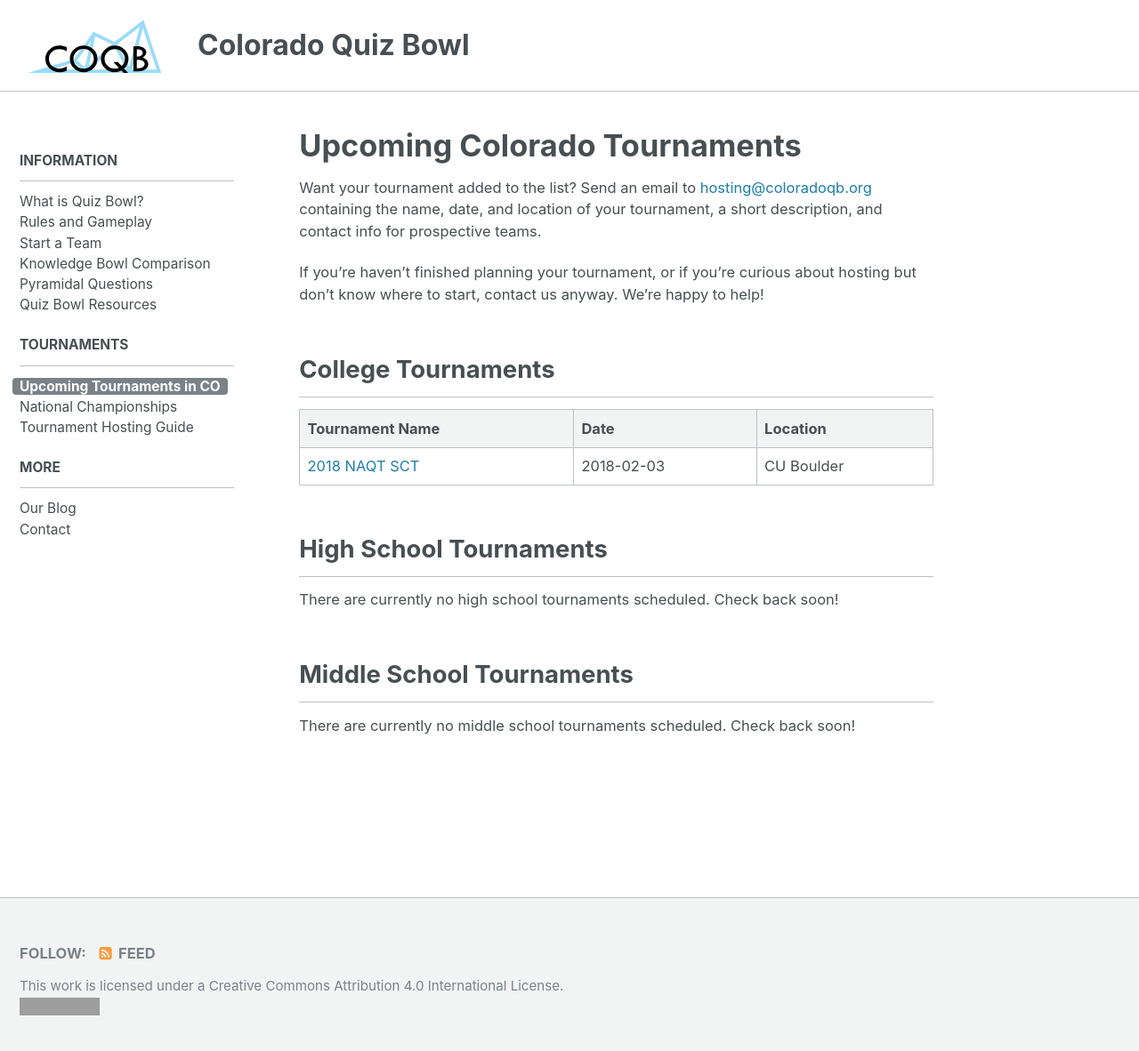
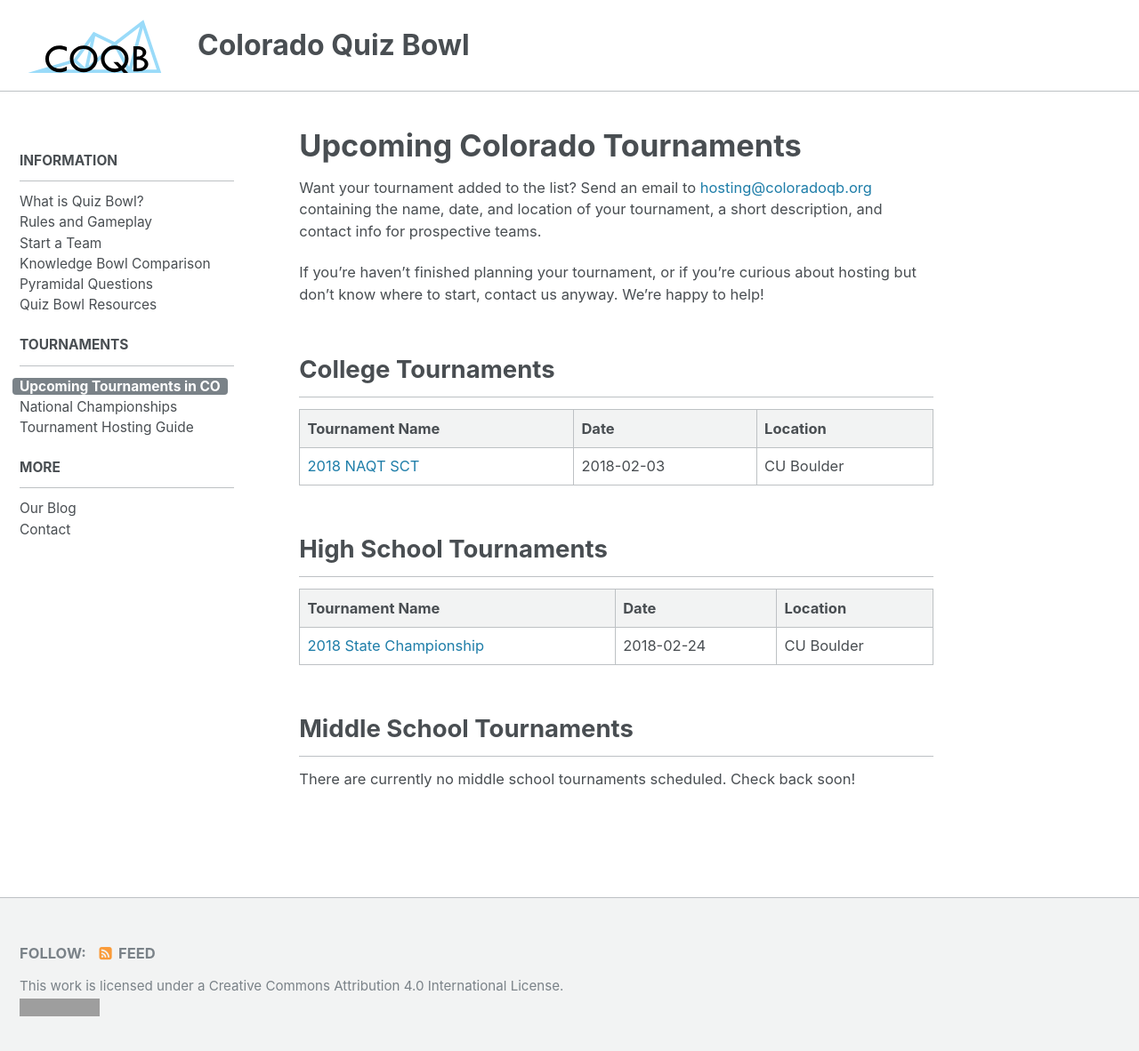
Before and after one commit to matt2718/colorado-qb, a Jekyll site: the page built from _pages/tournaments/upcoming.md, in a window 1280 px wide and 1187 px high. Shown: the top 1182 px of the window at 89% size. Built offline with Jekyll 4.4.1, drawn with Linux system fonts in a browser that asks for light colours; grey boxes are pictures that could not be loaded.

Commit message:
Added link to 2018 State Championship

```diff
--- a/_pages/tournaments/upcoming.md
+++ b/_pages/tournaments/upcoming.md
@@ -19,13 +19,13 @@ hosting but don't know where to start, contact us anyway. We're happy to help!
 
 ## High School Tournaments
 
+{% comment %}
 There are currently no high school tournaments scheduled. Check back soon!
+{% endcomment %}
 
-{% comment %}
 | Tournament Name   | Date       | Location         |
 | ----------------- | ---------- | ---------------- |
-| Tournament name | 2017-10-21 | CU Boulder |
-{% endcomment %}
+| [2018 State Championship](http://www.hsquizbowl.org/forums/viewtopic.php?f=1&t=20924) | 2018-02-24 | CU Boulder |
 
 ## Middle School Tournaments
 
```
